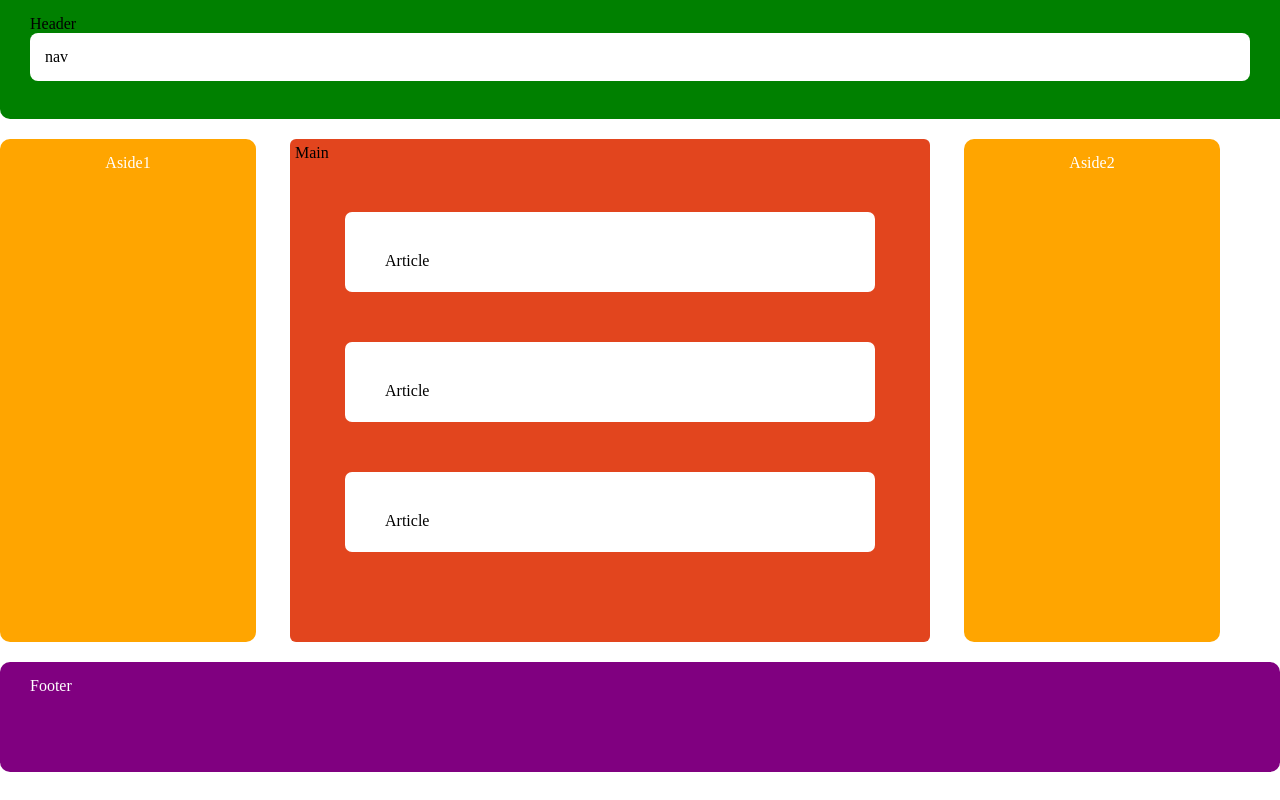
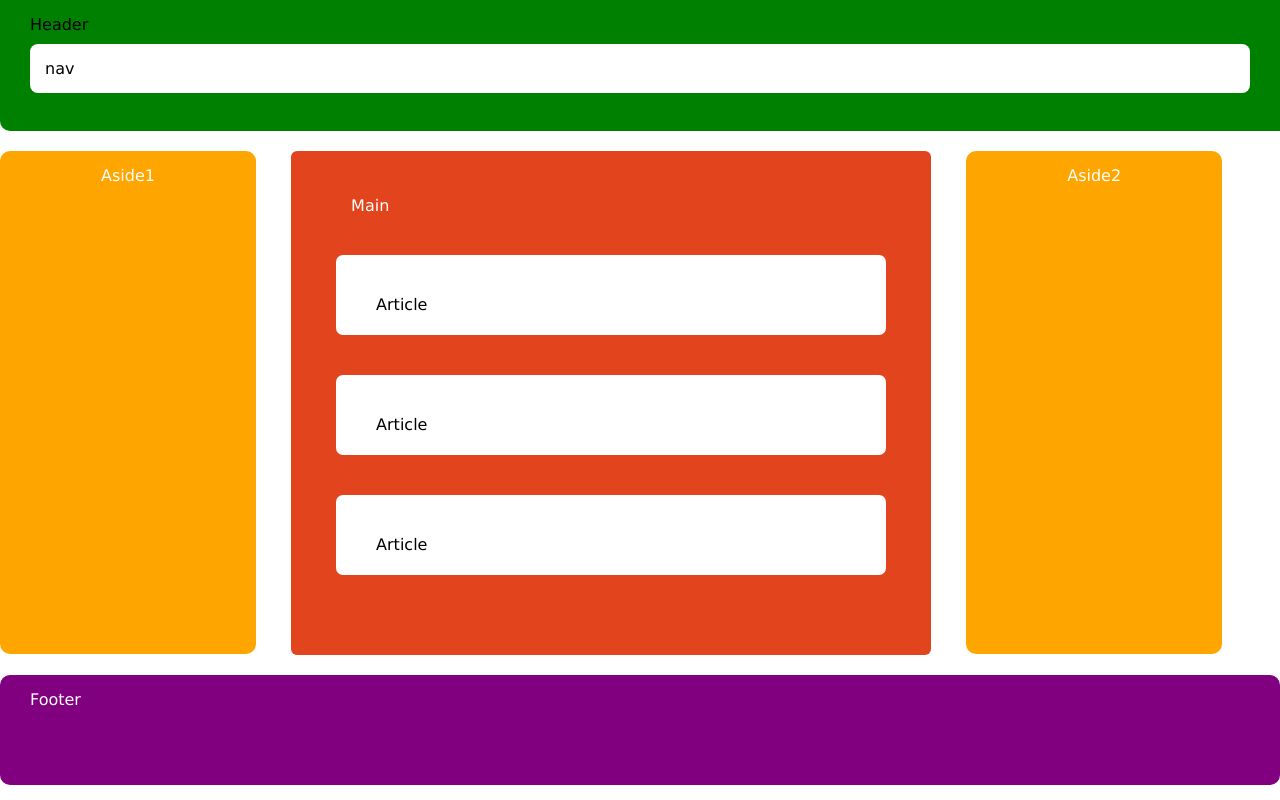
Before and after one commit to HollowZll/Kodemia, a plain HTML site: page practica2/index.html in a window 1280 px wide. Drawn offline with Linux system fonts and the light colour scheme.

Commit message:
ultimos ajustes de practica 2

```diff
--- a/practica2/index.html
+++ b/practica2/index.html
@@ -17,7 +17,7 @@
    <section>
     <aside>Aside1</aside>
      <main>
-        <span class="1" >Main</span>
+        <p id="goku">Main</p>
         <article>Article</article>
         <article>Article</article>
         <article>Article</article>
--- a/practica2/styles.css
+++ b/practica2/styles.css
@@ -1,6 +1,7 @@
 * {
     box-sizing: border-box;
     margin: 0;
+    font-family: verdana;
   }
 
 
@@ -28,10 +29,10 @@ main {
 
 article {
   background-color: white;
-  margin: 50px;
+  margin: 40px;
   padding: 40px;
   border-radius:7px;
-  height: 40px;
+  height: 30px;
 }
 
 aside {
@@ -57,10 +58,10 @@ footer {
   margin-bottom: 0%;
 }
 
-.1 {
+#goku {
   color: white;
-  text-align: center;
-  margin-left: 20px;
+  margin-left: 55px;
+  margin-top: 40px;
 }
 
 #nav {
@@ -68,4 +69,5 @@ footer {
   border-radius: 8px;
   padding: 15px;
   color: black;
+  margin-top: 10px;
 }
```
